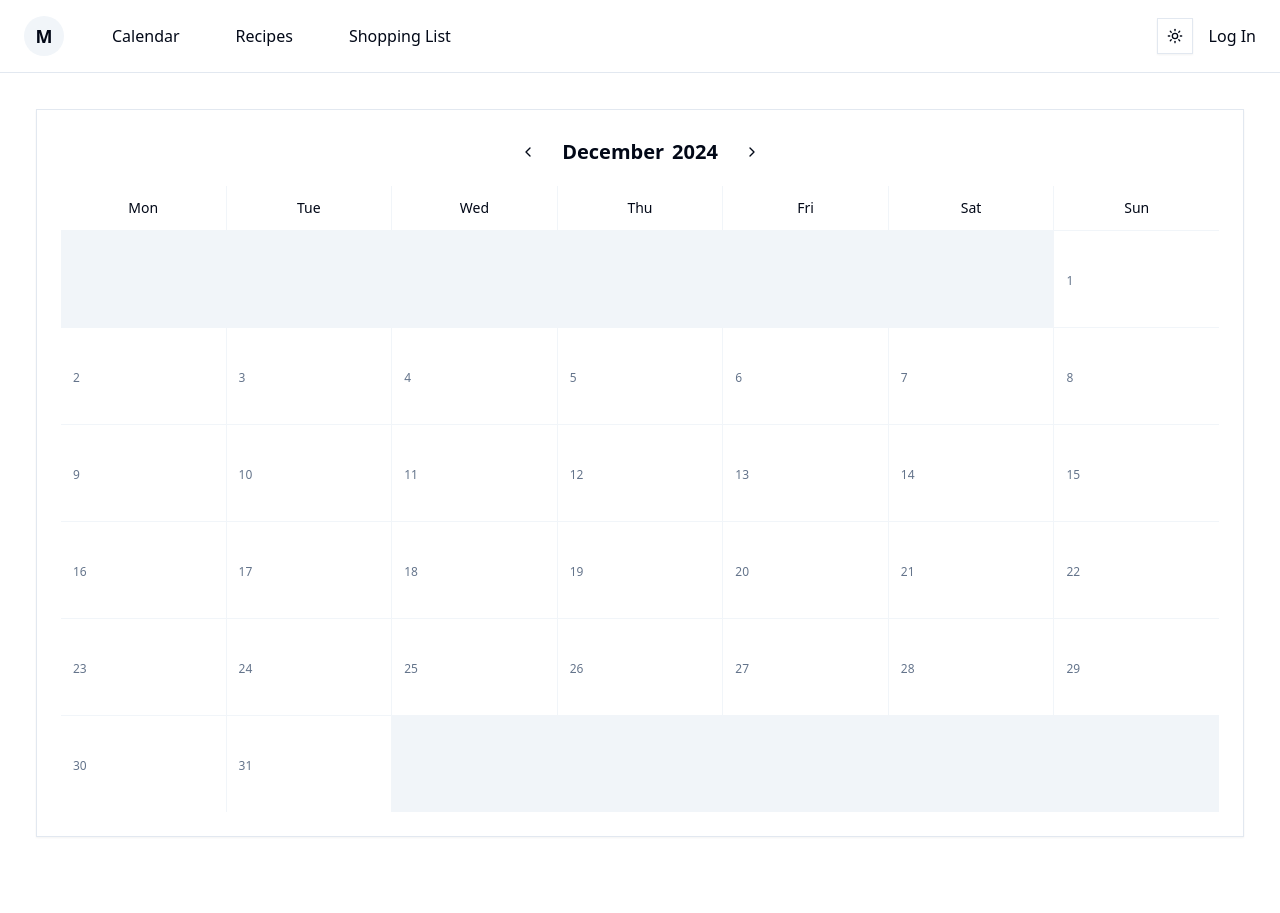
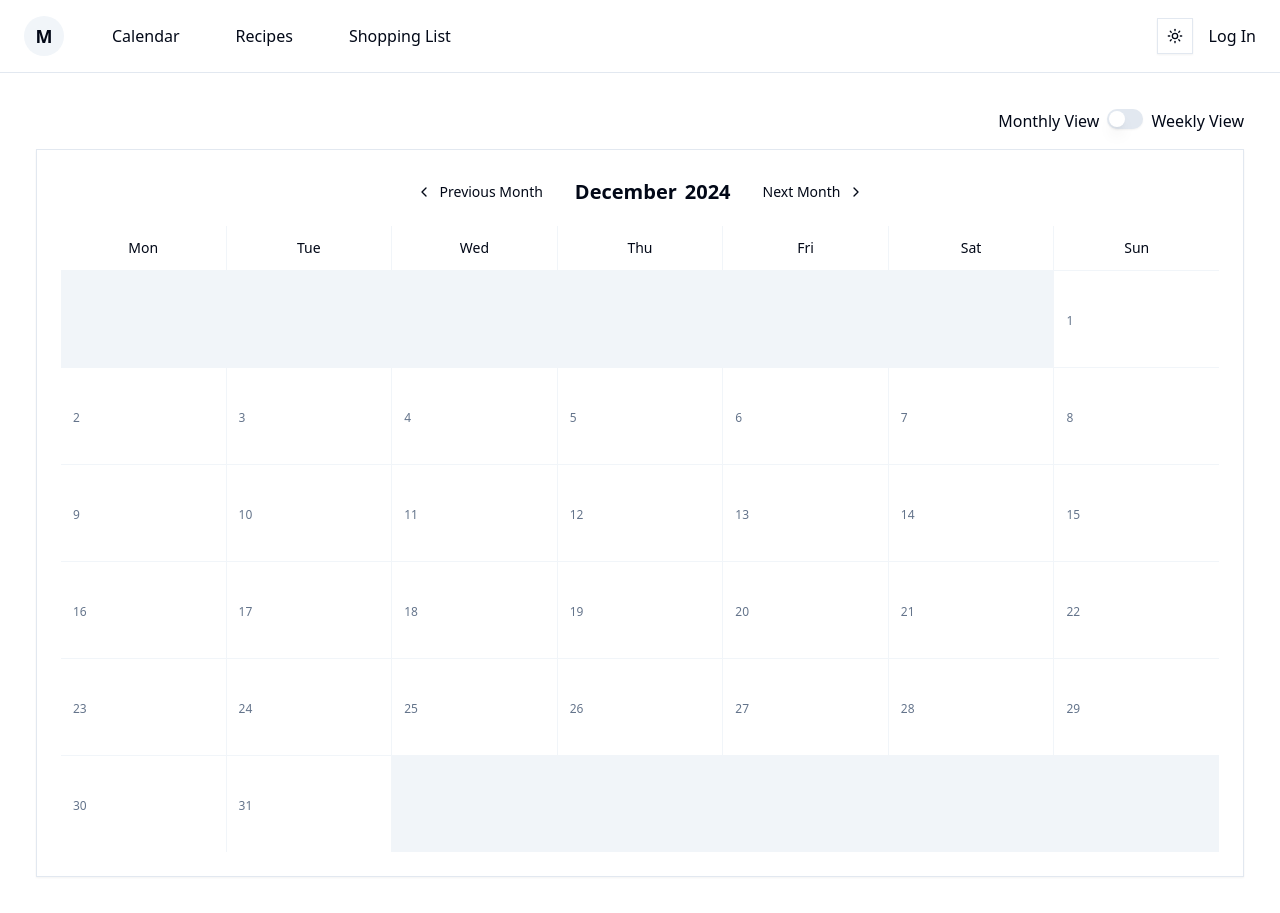
Before and after one commit to Gint367/mealy, a Next.js app: page / in a window 1280 px wide. Built offline with nearby package versions, Linux system fonts and the light colour scheme; no server answers.

Commit message:
feat: add monthly and weekly calendar views with event handling

```diff
--- a/app/components/Calendar.tsx
+++ b/app/components/Calendar.tsx
@@ -1,14 +1,16 @@
-"use client";
+"use client";;
 import { useEffect, useRef, useState } from 'react';
 import { ChevronLeft, ChevronRight } from 'lucide-react';
 import { Button } from "@/components/ui/button";
-import { cn } from "@/lib/utils";
 import { MonthPicker } from "@/components/MonthPicker";
 import { YearPicker } from "@/components/YearPicker";
 import { MealEditPopup } from './MealEditPopup';
 import { useSession } from 'next-auth/react'; // Import useSession from next-auth/react
+import { Switch } from '@/components/ui/switch';
+import MonthlyView from './CalendarMonth';
+import WeeklyView from './CalendarWeek';
 
-interface CalendarEvent {
+export interface CalendarEvent {
     id: string
     date: Date
     title: string
@@ -22,100 +24,7 @@ interface Meal {
         title: string;
     };
 }
-/**
- * Calendar component that displays a monthly calendar view with events.
- *
- * This component fetches meal events for authenticated users and displays them on the calendar.
- * Users can navigate between months, select dates to view meal details, and update or delete meals.
- *
- * @component
- *
- * @returns {JSX.Element} The rendered Calendar component.
- *
- * @example
- * <Calendar />
- *
- * @remarks
- * - The component uses the `useSession` hook to check the authentication status.
- * - The `useEffect` hook is used to fetch meals when the user is authenticated.
- * - The component includes month and year pickers for date navigation.
- * - Clicking outside the month or year picker closes them.
- * - The calendar highlights days with events and allows users to select a date to view meal details.
- *
- * @function
- * @name Calendar
- *
- * @typedef {Object} CalendarEvent
- * @property {Date} date - The date of the event.
- * @property {string} title - The title of the event.
- *
- * @typedef {Object} Meal
- * @property {string} id - The unique identifier of the meal.
- * @property {Date} date - The date of the meal.
- * @property {Object} recipe - The recipe details of the meal.
- * @property {string} recipe.title - The title of the recipe.
- *
- * @hook
- * @name useSession
- * @returns {Object} The session status.
- *
- * @hook
- * @name useState
- * @param {any} initialState - The initial state value.
- * @returns {Array} The state and the state updater function.
- *
- * @hook
- * @name useEffect
- * @param {Function} effect - The effect function to run.
- * @param {Array} dependencies - The list of dependencies for the effect.
- *
- * @hook
- * @name useRef
- * @param {any} initialValue - The initial value for the ref.
- * @returns {Object} The ref object.
- *
- * @function
- * @name handleDateSelect
- * @param {Date} date - The selected date.
- *
- * @function
- * @name handleDateChange
- * @param {number | null} year - The selected year.
- * @param {number | null} month - The selected month.
- *
- * @function
- * @name handleMonthSelect
- * @param {number} month - The selected month.
- *
- * @function
- * @name handleYearSelect
- * @param {number} year - The selected year.
- *
- * @function
- * @name getDaysInMonth
- * @param {Date} date - The date to get the days in the month for.
- * @returns {Object} An object containing the number of days in the month and the starting day of the week.
- *
- * @function
- * @name getEventForDate
- * @param {Date} date - The date to get the event for.
- * @returns {CalendarEvent | undefined} The event for the specified date, or undefined if no event exists.
- *
- * @function
- * @name handleUpdatePortionSize
- * @param {string} id - The ID of the meal to update.
- * @param {number} newSize - The new portion size.
- *
- * @function
- * @name handleDeleteMeal
- * @param {string} id - The ID of the meal to delete.
- *
- * @function
- * @name nextMonth
- *
- * @function
- * @name previousMonth
- */
+
 export function CustomCalendar(): JSX.Element {
     const { status } = useSession(); // Get the session status
     const [currentMonth, setCurrentMonth] = useState(new Date())
@@ -126,6 +35,9 @@ export function CustomCalendar(): JSX.Element {
     const monthPickerRef = useRef<HTMLDivElement>(null);
     const yearPickerRef = useRef<HTMLDivElement>(null);
     const [selectedMeal, setSelectedMeal] = useState<CalendarEvent | null>(null);
+
+    const [isMonthlyView, setIsMonthlyView] = useState(true);
+    const toggleView = () => setIsMonthlyView(!isMonthlyView);
 
     useEffect(() => {
         if (status === "authenticated") { // Only fetch meals if the user is authenticated
@@ -223,6 +135,13 @@ export function CustomCalendar(): JSX.Element {
         setCurrentMonth(new Date(currentMonth.getFullYear(), currentMonth.getMonth() - 1))
     }
 
+    const nextWeek = () => {
+        setCurrentMonth(new Date(currentMonth.getFullYear(), currentMonth.getMonth(), currentMonth.getDate() + 7));
+    };
+
+    const previousWeek = () => {
+        setCurrentMonth(new Date(currentMonth.getFullYear(), currentMonth.getMonth(), currentMonth.getDate() - 7));
+    };
 
     const { daysInMonth, startingDay } = getDaysInMonth(currentMonth)
     const days = Array.from({ length: daysInMonth }, (_, i) => i + 1)
@@ -230,12 +149,20 @@ export function CustomCalendar(): JSX.Element {
 
     return (
         <div className="relative mx-auto p-4 w-full">
+            <div className="flex justify-end mb-4">
+                <span className="mr-2">Monthly View</span>
+                <Switch checked={!isMonthlyView} onCheckedChange={toggleView} />
+                <span className="ml-2">Weekly View</span>
+            </div>
             <div className="rounded-lg border bg-card text-card-foreground shadow-sm">
                 <div className="p-6">
                     <div className="flex items-center justify-center gap-4 mb-4">
-                        <Button variant="ghost" size="icon" onClick={previousMonth}>
-                            <ChevronLeft className="h-4 w-4" />
-                        </Button>
+                        {isMonthlyView && (
+                            <Button className='items-center' variant="ghost" onClick={previousMonth}>
+                                <ChevronLeft className="h-4 w-4" />
+                                Previous Month
+                            </Button>
+                        )}
                         <div className="flex gap-2">
                             <h2
                                 className="text-xl font-semibold text-foreground cursor-pointer"
@@ -250,10 +177,31 @@ export function CustomCalendar(): JSX.Element {
                                 {currentMonth.getFullYear()}
                             </h2>
                         </div>
-                        <Button variant="ghost" size="icon" onClick={nextMonth}>
-                            <ChevronRight className="h-4 w-4" />
-                        </Button>
+                        {isMonthlyView && (
+                            <Button className='items-center' variant="ghost" onClick={nextMonth}>
+                                Next Month
+                                <ChevronRight className="h-4 w-4" />
+                            </Button>
+                        )}
                     </div>
+                    {isMonthlyView ? (
+                        <MonthlyView
+                            days={days}
+                            weekDays={weekDays}
+                            startingDay={startingDay}
+                            handleDateSelect={handleDateSelect}
+                            getEventForDate={getEventForDate}
+                            currentMonth={currentMonth}
+                        />
+                    ) : (
+                        <WeeklyView
+                            currentMonth={currentMonth}
+                            handleDateSelect={handleDateSelect}
+                            getEventForDate={getEventForDate}
+                            previousWeek={previousWeek}
+                            nextWeek={nextWeek}
+                        />
+                    )}
                     {isMonthPickerOpen && (
                         <div ref={monthPickerRef} className="absolute top-16 left-1/2 transform -translate-x-1/2 z-50 bg-popover p-4 rounded-md shadow-md">
                             <MonthPicker
@@ -270,38 +218,7 @@ export function CustomCalendar(): JSX.Element {
                             />
                         </div>
                     )}
-                    <div className="grid grid-cols-7 gap-px bg-muted">
-                        {weekDays.map((day) => (
-                            <div key={day} className="p-3 text-center text-sm font-medium text-foreground bg-background">
-                                {day}
-                            </div>
-                        ))}
-                        {Array.from({ length: startingDay }).map((_, index) => (
-                            <div key={`empty-${index}`} className="p-3 bg-muted/50" />
-                        ))}
-                        {days.map((day) => {
-                            const date = new Date(currentMonth.getFullYear(), currentMonth.getMonth(), day)
-                            const event = getEventForDate(date)
-                            return (
-                                <button
-                                    key={day}
-                                    onClick={() => handleDateSelect(date)}
-                                    className={cn(
-                                        "p-3 bg-card hover:bg-accent/5 transition-colors relative h-24 text-left",
-                                        "focus:outline-none focus:ring-1 focus:ring-ring ",
-                                        event && "bg-accent"
-                                    )}
-                                >
-                                    <span className="text-xs text-muted-foreground">{day}</span>
-                                    {event && (
-                                        <div className="mt-1">
-                                            <span className="text-sm text-primary">{event.title} x{event.portionSize}</span>
-                                        </div>
-                                    )}
-                                </button>
-                            )
-                        })}
-                    </div>
+
                 </div>
             </div>
             {selectedMeal && (
--- /dev/null
+++ b/app/components/CalendarMonth.tsx
@@ -0,0 +1,51 @@
+import React from 'react';
+import { CalendarEvent } from './Calendar';
+import { cn } from '@/lib/utils';
+
+interface MonthlyViewProps {
+    days: number[];
+    weekDays: string[];
+    startingDay: number;
+    handleDateSelect: (date: Date) => void;
+    getEventForDate: (date: Date) => CalendarEvent | undefined;
+    currentMonth: Date;
+}
+
+const MonthlyView: React.FC<MonthlyViewProps> = ({ days, weekDays, startingDay, handleDateSelect, getEventForDate, currentMonth }) => {
+    return (
+        <div className="grid grid-cols-7 gap-px bg-muted">
+            {weekDays.map((day) => (
+                <div key={day} className="p-3 text-center text-sm font-medium text-foreground bg-background">
+                    {day}
+                </div>
+            ))}
+            {Array.from({ length: startingDay }).map((_, index) => (
+                <div key={`empty-${index}`} className="p-3 bg-muted/50" />
+            ))}
+            {days.map((day) => {
+                const date = new Date(currentMonth.getFullYear(), currentMonth.getMonth(), day);
+                const event = getEventForDate(date);
+                return (
+                    <button
+                        key={day}
+                        onClick={() => handleDateSelect(date)}
+                        className={cn(
+                            "p-3 bg-card hover:bg-accent/5 transition-colors relative h-24 text-left",
+                            "focus:outline-none focus:ring-1 focus:ring-ring",
+                            event && "bg-accent"
+                        )}
+                    >
+                        <span className="text-xs text-muted-foreground">{day}</span>
+                        {event && (
+                            <div className="mt-1">
+                                <span className="text-sm text-primary">{event.title} x{event.portionSize}</span>
+                            </div>
+                        )}
+                    </button>
+                );
+            })}
+        </div>
+    );
+};
+
+export default MonthlyView;
--- /dev/null
+++ b/app/components/CalendarWeek.tsx
@@ -0,0 +1,78 @@
+import React from 'react';
+import { CalendarEvent } from './Calendar';
+import { cn } from '@/lib/utils';
+import { Button } from '@/components/ui/button';
+import { ChevronLeft, ChevronRight } from 'lucide-react';
+
+
+interface WeeklyViewProps {
+    currentMonth: Date;
+    handleDateSelect: (date: Date) => void;
+    getEventForDate: (date: Date) => CalendarEvent | undefined;
+    previousWeek: () => void;
+    nextWeek: () => void;
+}
+
+const WeeklyView: React.FC<WeeklyViewProps> = ({ currentMonth, handleDateSelect, getEventForDate, previousWeek, nextWeek }) => {
+    const startOfWeek = (date: Date) => {
+        const day = date.getDay();
+        const diff = date.getDate() - day + (day === 0 ? -6 : 1); // adjust when day is sunday
+        return new Date(date.setDate(diff));
+    };
+
+    const getWeekDays = (startDate: Date) => {
+        const week = [];
+        for (let i = 0; i < 7; i++) {
+            const date = new Date(startDate);
+            date.setDate(startDate.getDate() + i);
+            week.push(date);
+        }
+        return week;
+    };
+
+    const startDate = startOfWeek(new Date(currentMonth));
+    const weekDays = getWeekDays(startDate);
+
+    return (
+        <div>
+            <div className="flex justify-center items-center gap-2 mb-4">
+                <Button onClick={previousWeek} variant={'ghost'} className="btn items-center">
+                    <ChevronLeft className="h-4 w-4" />
+                    Previous Week
+                </Button>
+                <span className="text-lg font-semibold">
+                    {weekDays[0].toLocaleDateString()} - {weekDays[6].toLocaleDateString()}
+                </span>
+                <Button onClick={nextWeek} variant={'ghost'} className="btn items-center">
+                    Next Week
+                    <ChevronRight className="h-4 w-4" />
+                </Button>
+            </div>
+            <div className="grid lg:grid-cols-7 gap-px bg-muted sm:grid-cols-1 ">
+                {weekDays.map((date, index) => {
+                    const event = getEventForDate(date);
+                    return (
+                        <button
+                            key={index}
+                            onClick={() => handleDateSelect(date)}
+                            className={cn(
+                                "p-3 bg-card hover:bg-accent/5 transition-colors relative h-24 text-left",
+                                "focus:outline-none focus:ring-1 focus:ring-ring ",
+                                event && "bg-accent"
+                            )}
+                        >
+                            <span className="absolute top-2 left-2 text-xs text-muted-foreground">{date.toLocaleDateString('default', { weekday: 'short', day: 'numeric' })}</span>
+                            {event && (
+                                <div className="mt-1">
+                                    <span className="text-sm text-primary">{event.title} x{event.portionSize}</span>
+                                </div>
+                            )}
+                        </button>
+                    );
+                })}
+            </div>
+        </div>
+    );
+};
+
+export default WeeklyView;
--- a/package.json
+++ b/package.json
@@ -20,7 +20,7 @@
     "@radix-ui/react-dropdown-menu": "^2.1.3",
     "@radix-ui/react-label": "^2.1.1",
     "@radix-ui/react-slot": "^1.1.1",
-    "@radix-ui/react-switch": "^1.1.1",
+    "@radix-ui/react-switch": "^1.1.2",
     "@radix-ui/react-toast": "^1.2.4",
     "@radix-ui/themes": "^3.1.6",
     "@tanstack/react-table": "^8.20.6",
```
Also changed, not shown: 1 other file (tests, documents, lock files or other folders).
